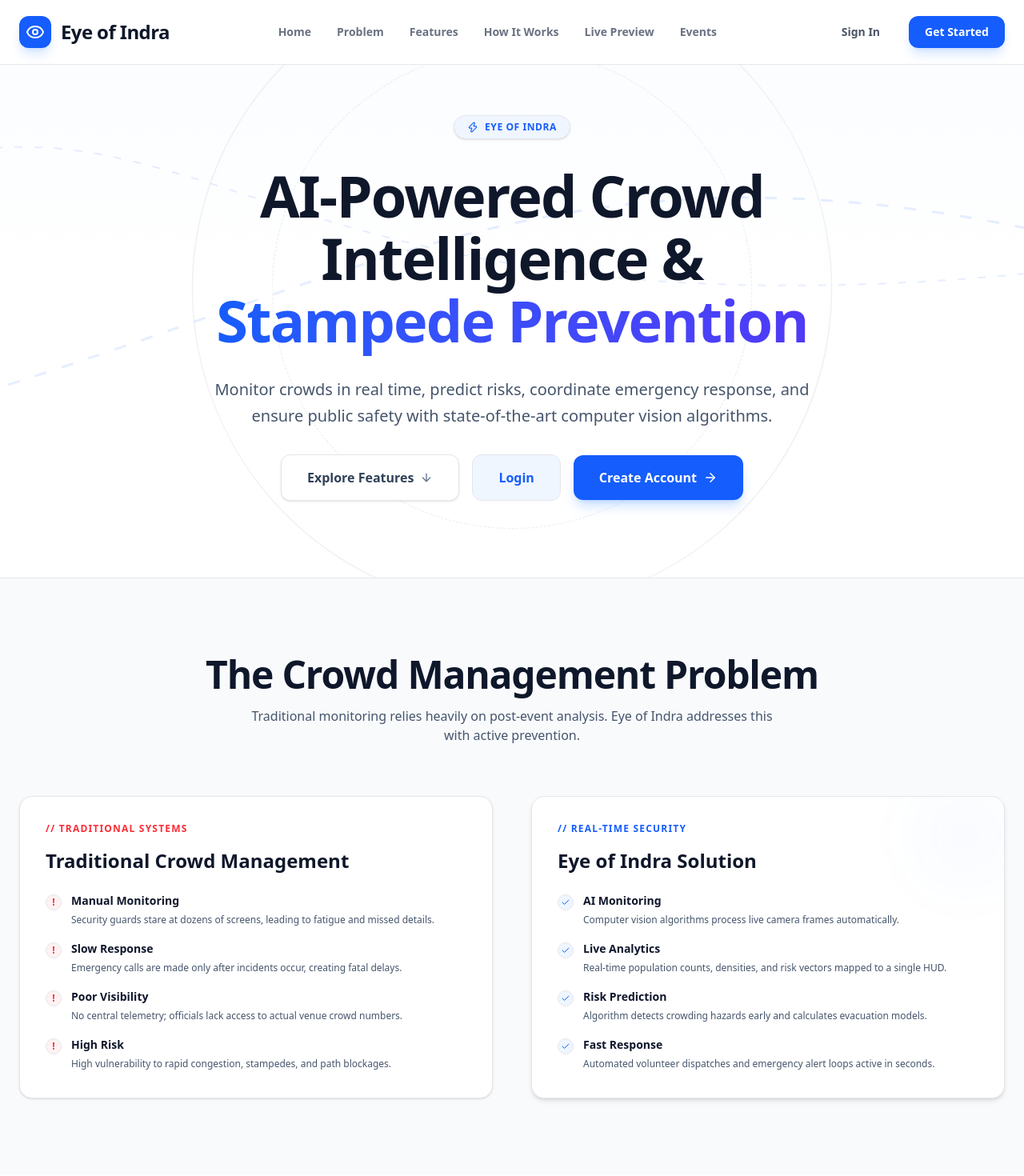
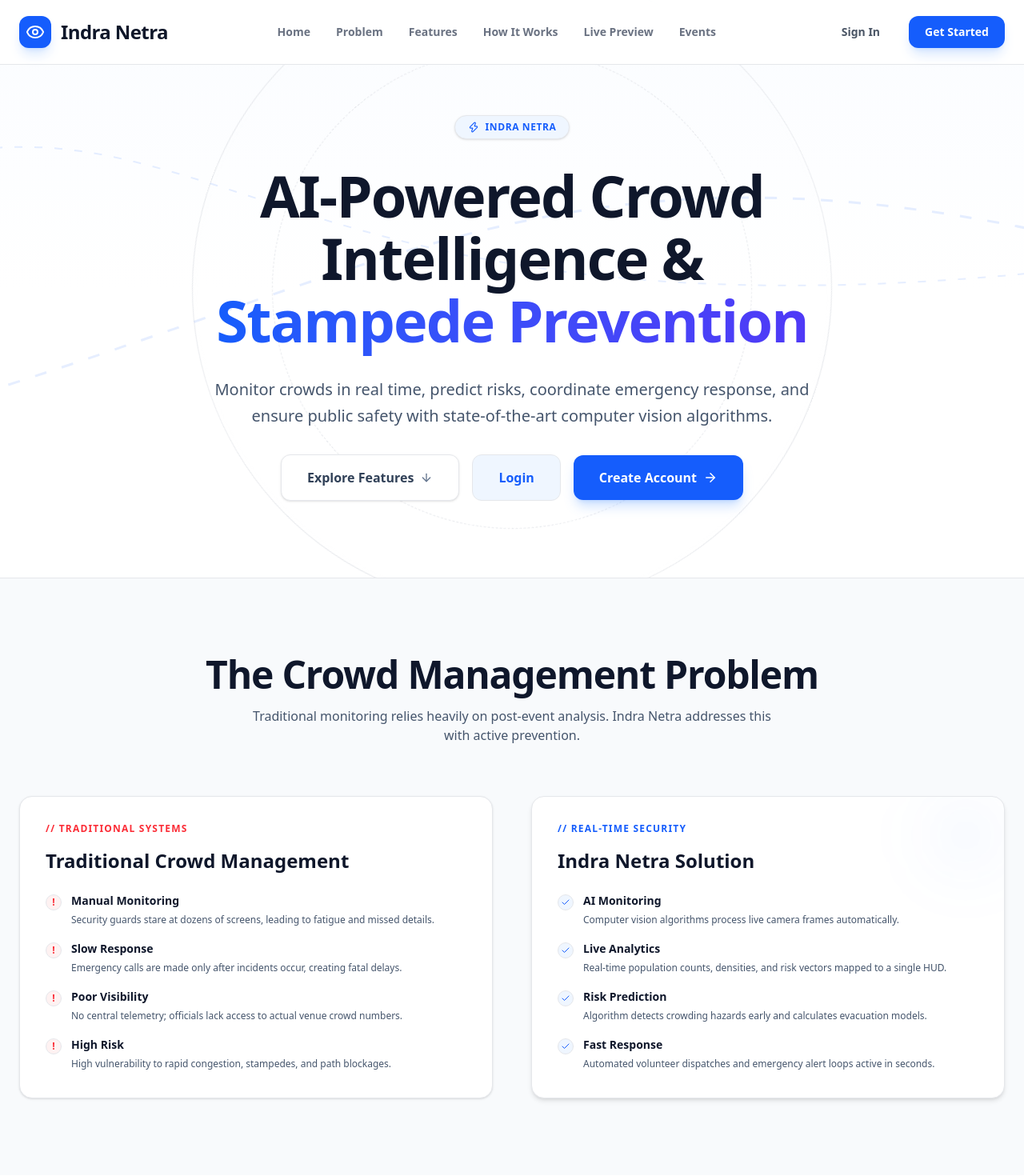
Before and after one commit to shreyass0709/IndraNetra, a Next.js app in the folder frontend/: page / in a window 1280 px wide. Shown: the top 1470 px of the page at 80% size. Built offline with nearby package versions, Linux system fonts and the light colour scheme.

Commit message:
Update platform name on landing page from Eye of Indra to Indra Netra

```diff
--- a/frontend/app/page.tsx
+++ b/frontend/app/page.tsx
@@ -104,7 +104,7 @@ export default function LandingPage() {
               <Eye className="w-6 h-6 text-white" />
             </div>
             <span className="font-extrabold text-2xl tracking-tight text-[#0f172a]">
-              Eye of Indra
+              Indra Netra
             </span>
           </Link>
 
@@ -169,7 +169,7 @@ export default function LandingPage() {
         </div>
 
         <div className="max-w-5xl mx-auto text-center relative z-10 space-y-8 flex flex-col items-center">
-          {/* Eye of Indra Tagline Badge */}
+          {/* Indra Netra Tagline Badge */}
           <motion.div
             initial={{ scale: 0.9, opacity: 0 }}
             animate={{ scale: 1, opacity: 1 }}
@@ -177,7 +177,7 @@ export default function LandingPage() {
             className="inline-flex items-center gap-2 px-4 py-1.5 rounded-full bg-blue-50 border border-blue-100 text-blue-600 font-bold text-xs tracking-wider uppercase shadow-sm"
           >
             <Zap className="w-3.5 h-3.5 text-blue-600" />
-            <span>Eye of Indra</span>
+            <span>Indra Netra</span>
           </motion.div>
 
           {/* Headline */}
@@ -238,7 +238,7 @@ export default function LandingPage() {
           <div className="text-center mb-16 space-y-4">
             <h2 className="text-3xl md:text-5xl font-black text-slate-900 tracking-tight">The Crowd Management Problem</h2>
             <p className="text-slate-600 max-w-2xl mx-auto text-base">
-              Traditional monitoring relies heavily on post-event analysis. Eye of Indra addresses this with active prevention.
+              Traditional monitoring relies heavily on post-event analysis. Indra Netra addresses this with active prevention.
             </p>
           </div>
 
@@ -274,7 +274,7 @@ export default function LandingPage() {
               </div>
             </motion.div>
 
-            {/* Eye of Indra Column */}
+            {/* Indra Netra Column */}
             <motion.div
               initial="hidden"
               whileInView="visible"
@@ -285,7 +285,7 @@ export default function LandingPage() {
               <div className="absolute top-0 right-0 w-24 h-24 bg-blue-500/5 rounded-full blur-2xl" />
               <div>
                 <span className="text-xs font-bold text-blue-600 uppercase tracking-widest block mb-4">// Real-Time Security</span>
-                <h3 className="text-2xl font-extrabold text-slate-900 mb-6">Eye of Indra Solution</h3>
+                <h3 className="text-2xl font-extrabold text-slate-900 mb-6">Indra Netra Solution</h3>
                 <ul className="space-y-4">
                   {[
                     { title: "AI Monitoring", desc: "Computer vision algorithms process live camera frames automatically." },
@@ -602,9 +602,9 @@ export default function LandingPage() {
           <div className="flex flex-col items-center md:items-start gap-2">
             <div className="flex items-center gap-2">
               <Eye className="w-5 h-5 text-blue-600" />
-              <strong className="text-sm font-extrabold text-slate-900 tracking-tight">Eye of Indra</strong>
+              <strong className="text-sm font-extrabold text-slate-900 tracking-tight">Indra Netra</strong>
             </div>
-            <span>© 2026 Eye of Indra Framework. All rights reserved.</span>
+            <span>© 2026 Indra Netra Framework. All rights reserved.</span>
           </div>
 
           <div className="flex flex-wrap justify-center items-center gap-6">
```
